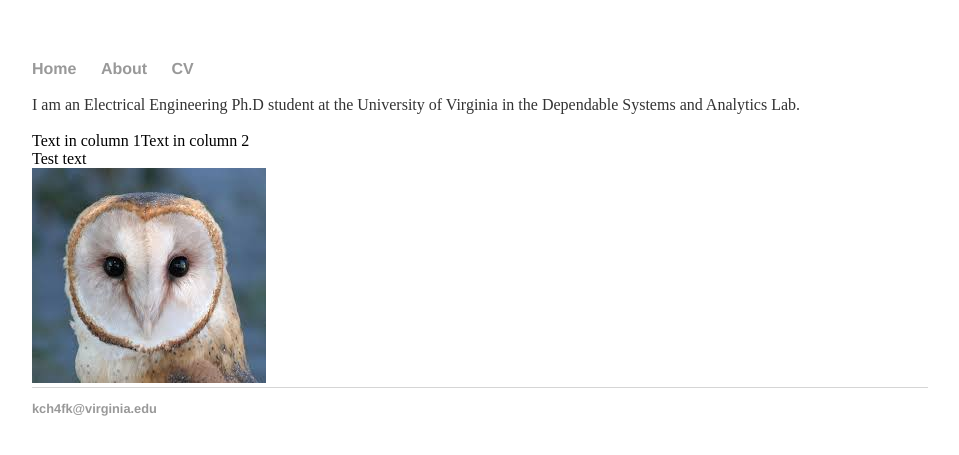
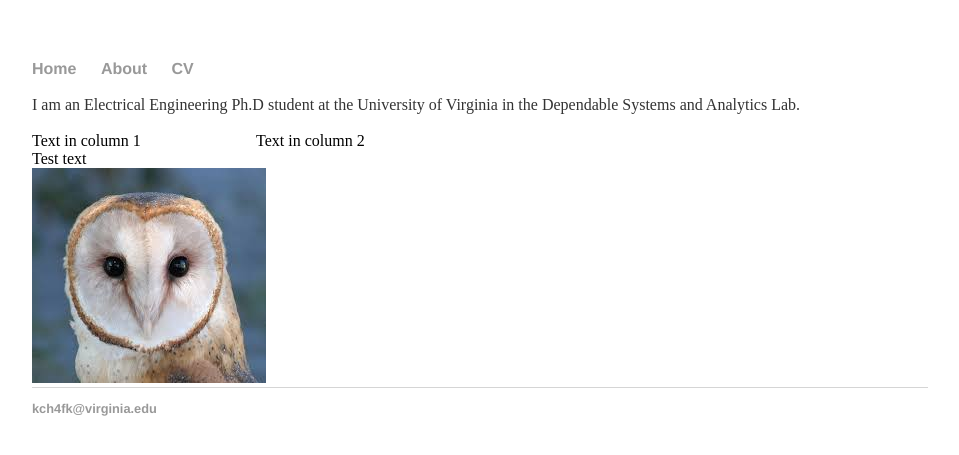
Before and after one commit to kch4fk/kch4fk.github.io, a Jekyll site: the page built from index.html, in a window 1280 px wide. Shown: the top 455 px of the page, without its empty margins (160-1119 px from the left). Built offline with Jekyll 4.4.1, drawn with Linux system fonts in a browser that asks for light colours.

Commit message:
Update index.html

```diff
--- a/index.html
+++ b/index.html
@@ -9,11 +9,11 @@ title: Kay Hutchinson
 </div><!-- /.blurb -->
 
 <div class="row">
-  <div class="column">
+  <div class="column left">
   Text in column 1
   </div>
 
-  <div class="column">
+  <div class="column right">
   Text in column 2
   </div>
 </div>
```
